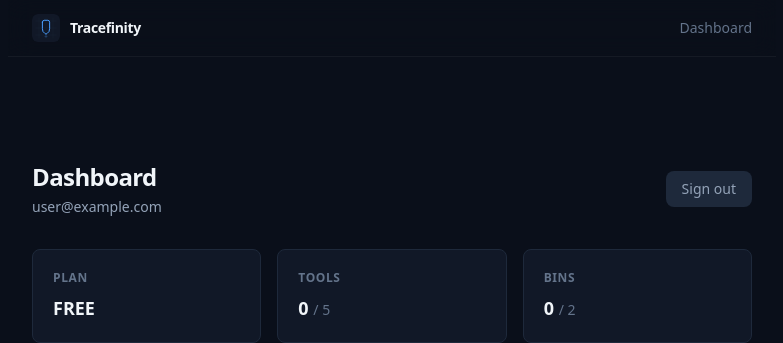
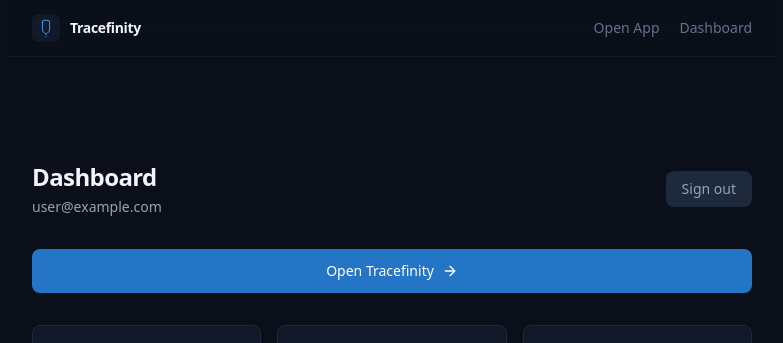
Before and after one commit to tracefinity/tracefinity.net, a Next.js app: page /dashboard in a window 1280 px wide. Shown: the top 343 px of the page, without its empty margins (248-1031 px from the left). Built offline with nearby package versions, Linux system fonts and the light colour scheme; no server answers; the database is empty; sample sign-in values are in the browser's storage.

Commit message:
add open app link to dashboard and header

```diff
--- a/src/app/dashboard/page.tsx
+++ b/src/app/dashboard/page.tsx
@@ -37,6 +37,14 @@ export default async function DashboardPage() {
         </div>
         <SignOutButton />
       </div>
+
+      <a
+        href="/api/auth/app-token"
+        className="mt-8 flex items-center justify-center gap-2 rounded-lg bg-accent px-6 py-3 text-sm font-medium text-white hover:bg-accent-hover transition-colors"
+      >
+        Open Tracefinity
+        <svg xmlns="http://www.w3.org/2000/svg" width="16" height="16" viewBox="0 0 24 24" fill="none" stroke="currentColor" strokeWidth="2" strokeLinecap="round" strokeLinejoin="round"><path d="M5 12h14"/><path d="m12 5 7 7-7 7"/></svg>
+      </a>
 
       <div className="mt-8 grid grid-cols-1 sm:grid-cols-3 gap-4">
         <div className="rounded-lg border border-border bg-surface p-5">
--- a/src/components/header.tsx
+++ b/src/components/header.tsx
@@ -16,6 +16,9 @@ export async function Header() {
         <nav className="flex items-center gap-5 text-sm">
           {isLoggedIn ? (
             <>
+              <a href="/api/auth/app-token" className="text-text-muted hover:text-text-primary transition-colors">
+                Open App
+              </a>
               <Link href="/dashboard" className="text-text-muted hover:text-text-primary transition-colors">
                 Dashboard
               </Link>
```
